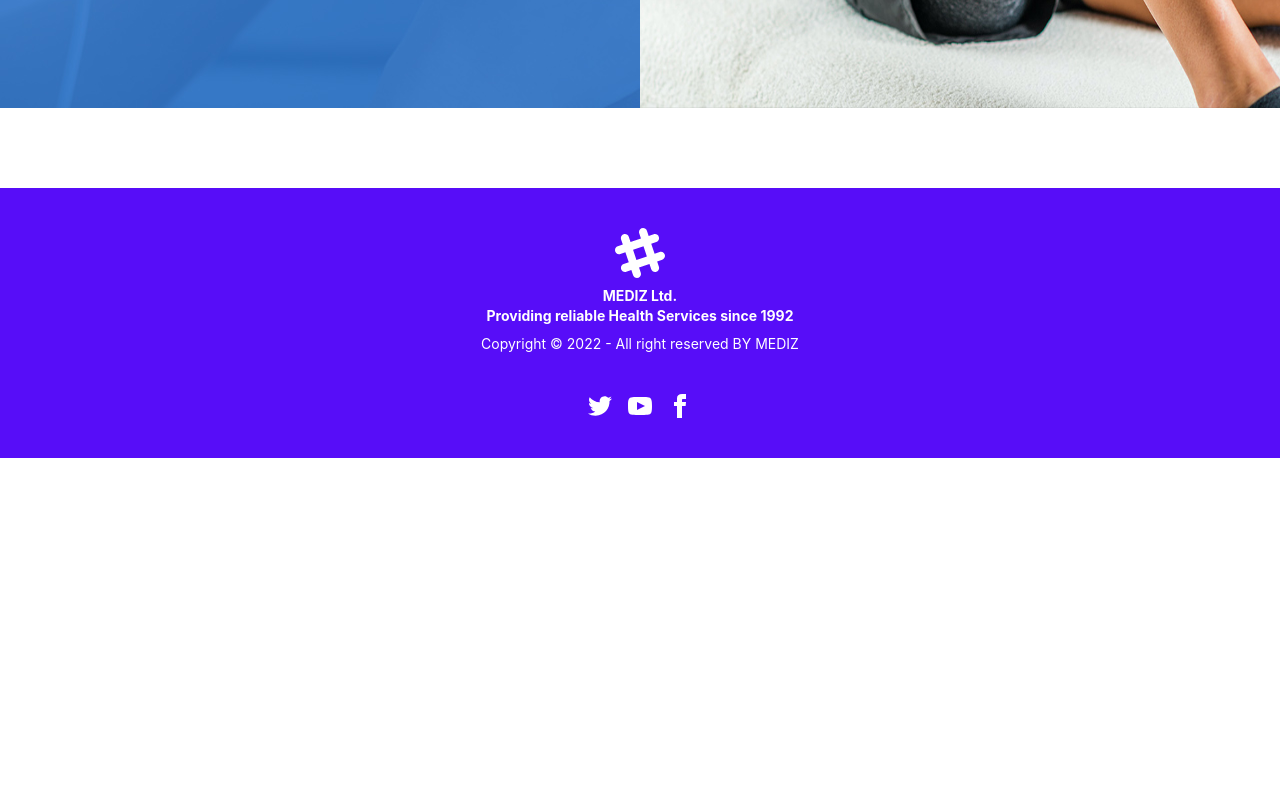
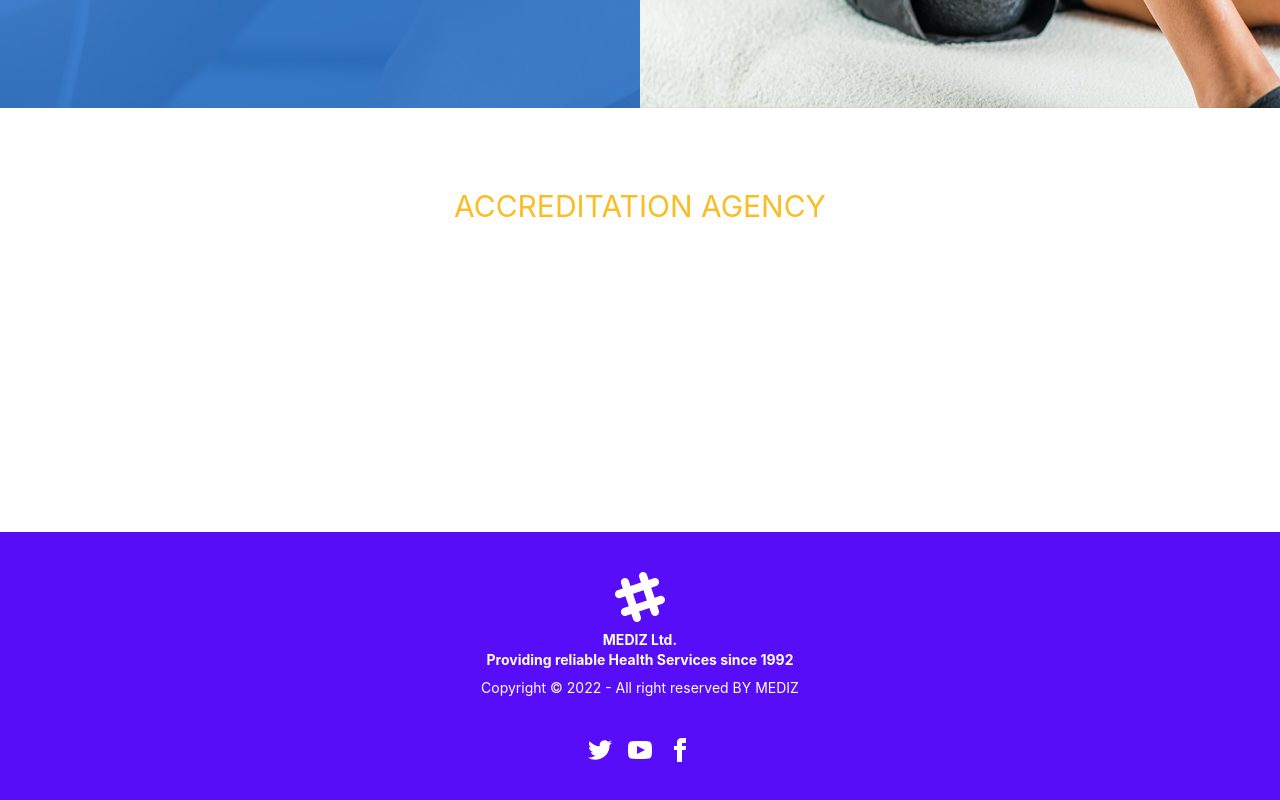
Before and after one commit to golamrabbani93/mediz, a React (Create React App) app: page / in a window 1280 px wide. Shown: the part 2012-2812 px from the top of the page. Before the commit the page ends 2470 px from the top, so only its background shows below. Built offline with nearby package versions, Linux system fonts and the light colour scheme; no server answers.

Commit message:
agency section complete

```diff
--- a/src/Pages/Home/About/About.js
+++ b/src/Pages/Home/About/About.js
@@ -1,7 +1,6 @@
-import React, {useEffect, useState} from 'react';
 import leftImg from '../../../assets/box-3.jpg';
 import RightImg from '../../../assets/box-4.jpg';
-import SingleAbout from './SingleAbout';
+
 const About = () => {
 	const leftStyle = {
 		backgroundImage: `url('${leftImg}')`,
--- a/src/Pages/Home/About/SingleAbout.js
+++ /dev/null
@@ -1,7 +0,0 @@
-import React from 'react';
-
-const SingleAbout = () => {
-	return <div>single</div>;
-};
-
-export default SingleAbout;
--- /dev/null
+++ b/src/Pages/Home/Agent/Agent.js
@@ -0,0 +1,19 @@
+import React from 'react';
+
+const Agent = () => {
+	return (
+		<div className="container mx-auto text-center text-white mb-10">
+			<h3 className="text-3xl text-warning">ACCREDITATION AGENCY </h3>
+			<h2 className="text-4xl mb-4 md:text-8xl font-bold text-white my-3">
+				Certified by the Joint Commission
+			</h2>
+			<p className="md:w-3/4 mx-auto">
+				One of the first major discoveries relevant to the field of pulmonology was the discovery of
+				pulmonary circulation. Originally, it was thought that blood reaching the right side of the
+				heart passed through small
+			</p>
+		</div>
+	);
+};
+
+export default Agent;
--- a/src/Pages/Home/Home/Home.js
+++ b/src/Pages/Home/Home/Home.js
@@ -1,6 +1,7 @@
 import React from 'react';
 import UseTitle from '../../../hooks/UseTitle';
 import About from '../About/About';
+import Agent from '../Agent/Agent';
 import Banner from '../Banner/Banner';
 import Services from '../Services/Services/Services';
 
@@ -11,6 +12,7 @@ const Home = () => {
 			<Banner></Banner>
 			<Services></Services>
 			<About></About>
+			<Agent></Agent>
 		</div>
 	);
 };
```
